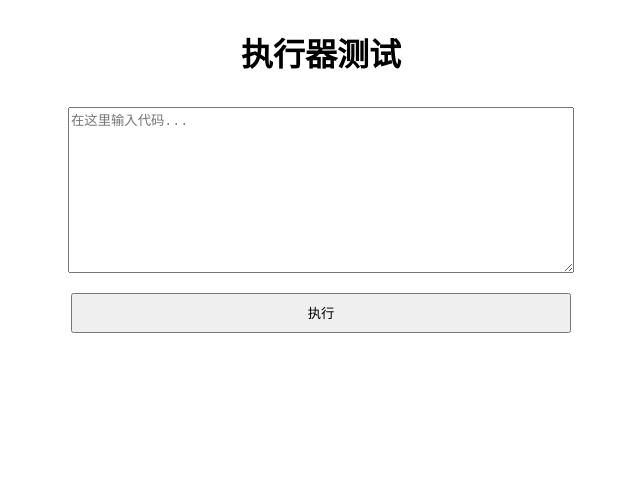
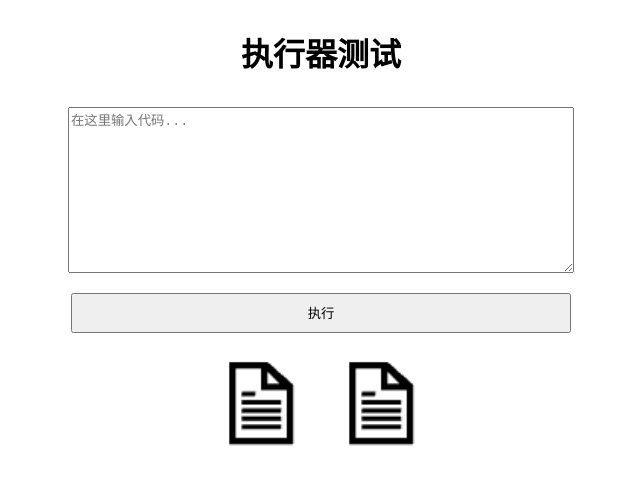
Before and after one commit to warku123/off-chain-computing-frontend, a Vue app in the folder front/: page / in a window 1280 px wide. Both pictures are taken after a click on the button "执行". Shown: the top 484 px of the page, without its empty margins (319-959 px from the left). Built offline with nearby package versions, Linux system fonts and the light colour scheme.

Commit message:
add state.png

```diff
--- a/front/src/components/CodeExecutor.vue
+++ b/front/src/components/CodeExecutor.vue
@@ -3,26 +3,35 @@
       <h1>执行器测试</h1>
       <textarea v-model="code" placeholder="在这里输入代码..."></textarea>
       <button @click="executeCode">执行</button>
+      <div class="snapshots">
+        <img v-for="(snapshot, index) in snapshots" :key="index" :src="snapshot" alt="快照" />
+      </div>
     </div>
-  </template>
+</template>
 
-  <script>
+<script>
   export default {
     data() {
       return {
-        code: '' // 用于存储输入的代码
+        code: '', // 用于存储输入的代码
+        snapshots: [] // 存储快照图片的数组
       };
     },
     methods: {
       executeCode() {
-        // 在这里添加执行代码的逻辑
-        console.log("执行的代码：", this.code);
+        // 添加快照
+        this.snapshots.push(require('@/assets/state.png')); // 替换为实际快照图片的路径
+
+        // 每隔2秒添加一个新的快照
+        setInterval(() => {
+          this.snapshots.push(require('@/assets/state.png')); // 替换为实际快照图片的路径
+        }, 2000);
       }
     }
   };
-  </script>
+</script>
 
-  <style>
+<style>
   .code-executor {
     display: flex;
     flex-direction: column;
@@ -44,4 +53,9 @@
   button {
     height: 40px; /* 按钮高度固定 */
   }
-  </style>
+
+  .snapshots img {
+  width: 100px; /* 或者任何您希望的大小 */
+  margin: 10px;
+  }
+</style>
```
Also changed, not shown: front/src/assets/state.png (added).
